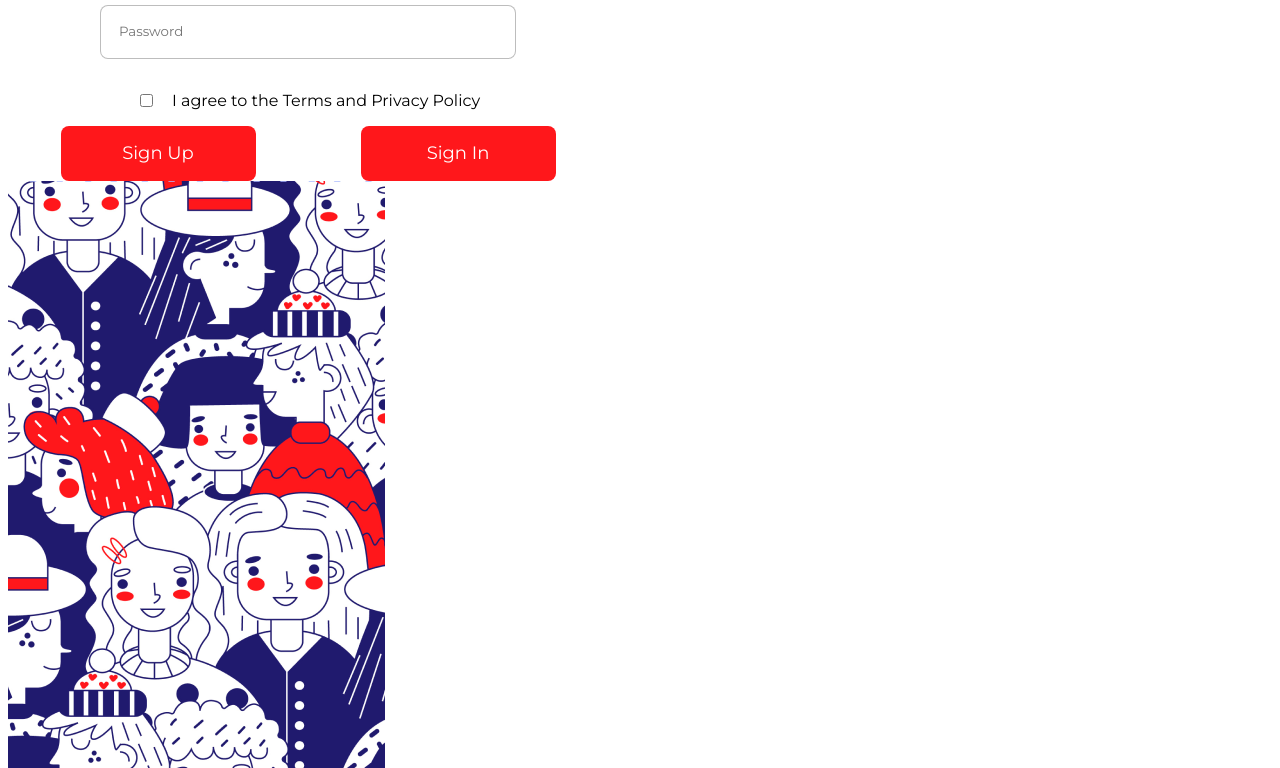
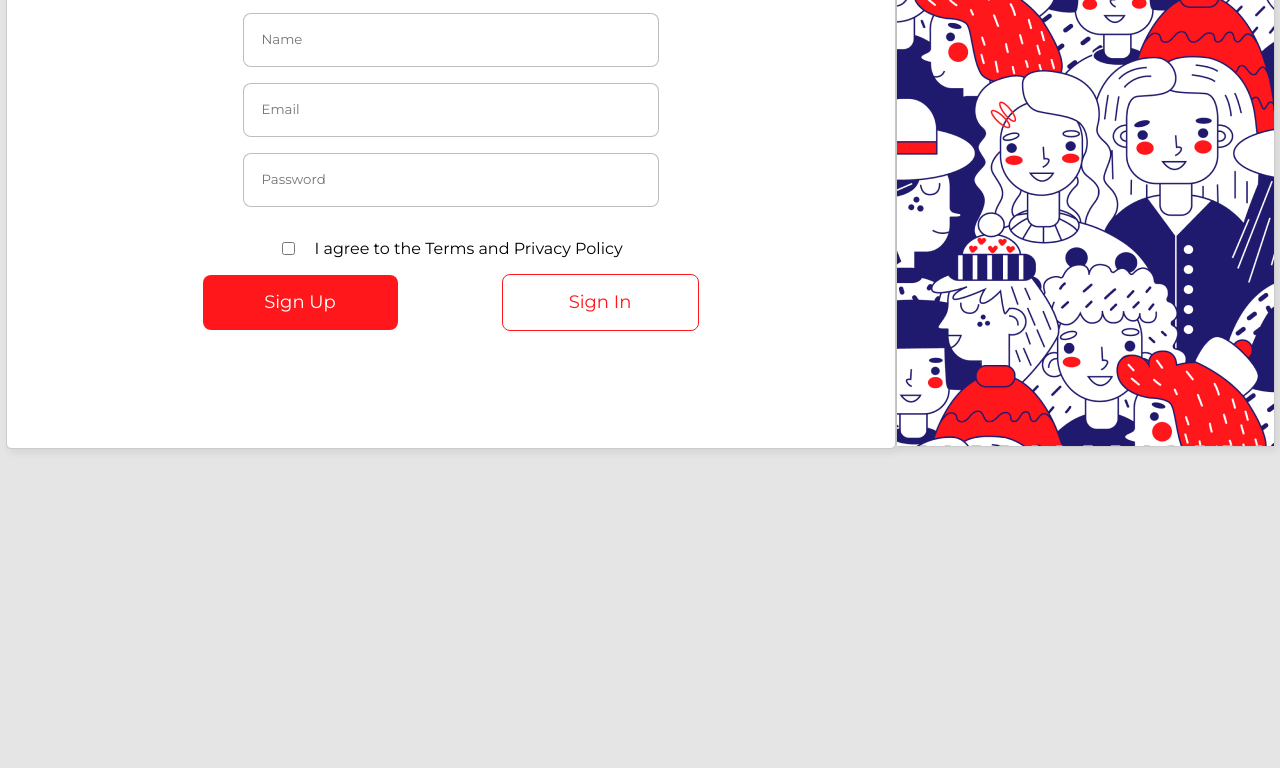
Before and after one commit to xCaio/desafio-front-end, a plain HTML site: page index.html in a window 1280 px wide. Shown: the part 295-1063 px from the top of the page. After the commit the page ends 800 px from the top, so only its background shows below. Drawn offline with Linux system fonts and the light colour scheme.

Commit message:
Update flex layout in MainPage

```diff
--- a/css/components/button.css
+++ b/css/components/button.css
@@ -1,6 +1,5 @@
 .button{
     display: flex;
-    /* flex-direction: row; */
     justify-content: center;
     width: 195px;
     height: 55px;
@@ -9,8 +8,17 @@
     text-decoration: none;
     background-color: #FF171B;
     border-radius: 8px;
-    text-align: center;
     align-items: center;
-    text-align: center;
+    transition: 1s;
 
 }
+
+.button.-second{
+    background-color: #fff;
+    border: 1px solid #FF171B;
+    color: #FF171B;
+}
+
+.button:hover{
+    transform: scale(1.1);
+}
--- a/css/components/container.css
+++ b/css/components/container.css
@@ -3,4 +3,12 @@
     display: flex;
     flex-direction: column;
     align-items: center;
+    justify-content: center;
+    background-color: #FFF;
+    border-radius: 5px;
 }
+.section .container{
+    padding: 117px 144px;
+
+
+}
--- /dev/null
+++ b/css/components/page.css
@@ -0,0 +1,7 @@
+.page{
+    display: flex;
+    justify-content: center;
+    align-items: center;
+    margin-top: 3%;
+
+}
--- a/css/components/section.css
+++ b/css/components/section.css
@@ -1,4 +1,7 @@
 .section{
     display: flex;
     flex-direction: row;
+    border: 1px solid rgba(0, 0, 0, 0.11);
+    border-radius: 4px;
+    box-shadow: 3px 3px 10px rgba(0, 0, 0, 0.082);
 }
--- a/css/reset.css
+++ b/css/reset.css
@@ -1,3 +1,4 @@
 body{
     font-family: "Montserrat", sans-serif;
+    background-color: #E5E5E5;
 }
--- a/index.html
+++ b/index.html
@@ -22,15 +22,14 @@
     <link rel="stylesheet" href="css/components/buttons.css">
     <link rel="stylesheet" href="css/components/button.css">
     <link rel="stylesheet" href="css/components/section.css">
+    <link rel="stylesheet" href="css/components/page.css">
 
     <title>LoginPage</title>
 </head>
 
 <body>
-    <main>
+    <main class="page">
         <section class="section">
-
-
         <div class="container">
             <h1 class="title">Create Account</h1>
             <nav class="icons">
@@ -52,7 +51,7 @@
 
             <div class="buttons">
                 <a href="#" class="button">Sign Up</a>
-                <a href="#" class="button">Sign In</a>
+                <a href="#" class="button -second">Sign In</a>
             </div>
         </div>
     </section>
```
